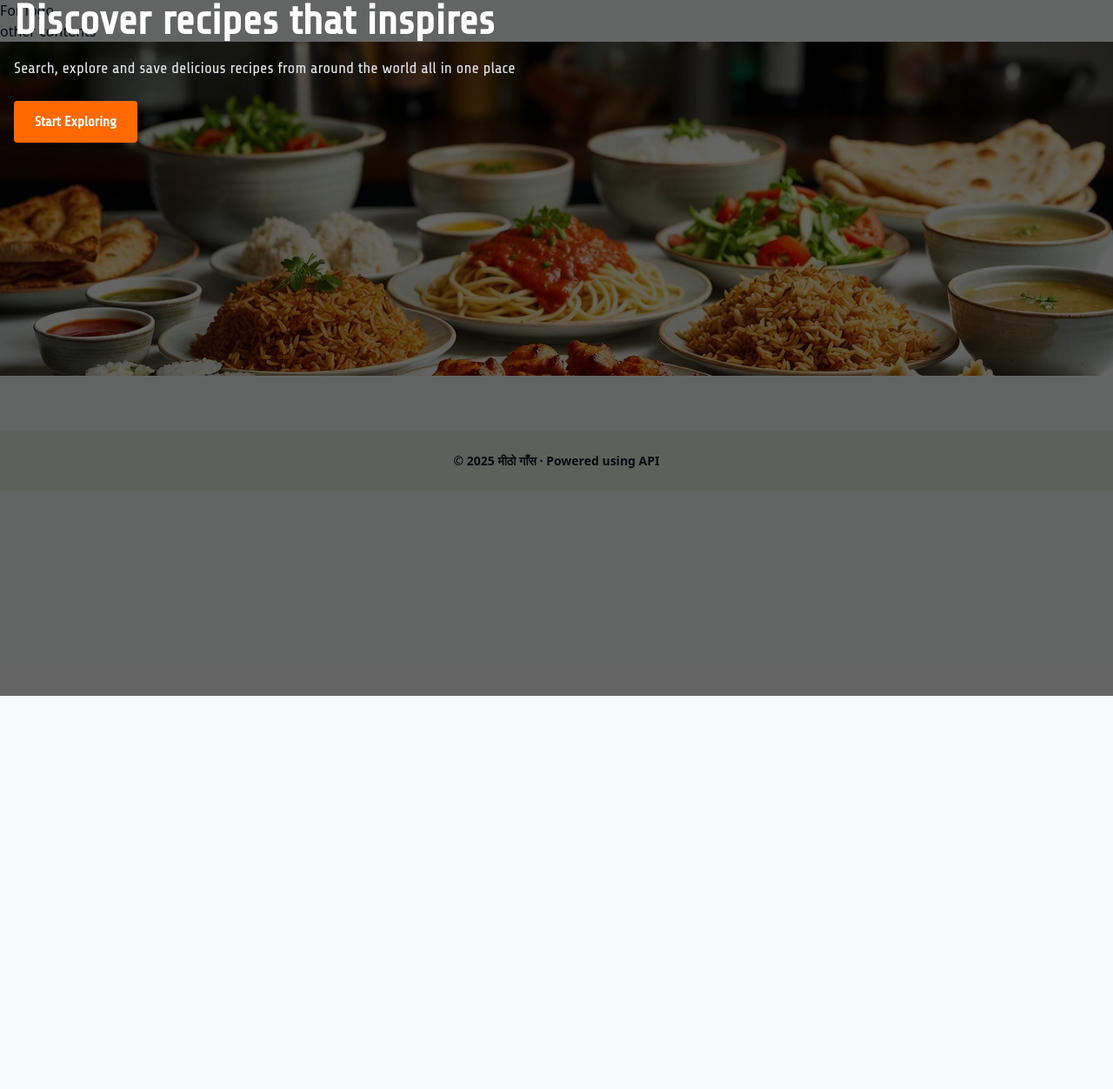
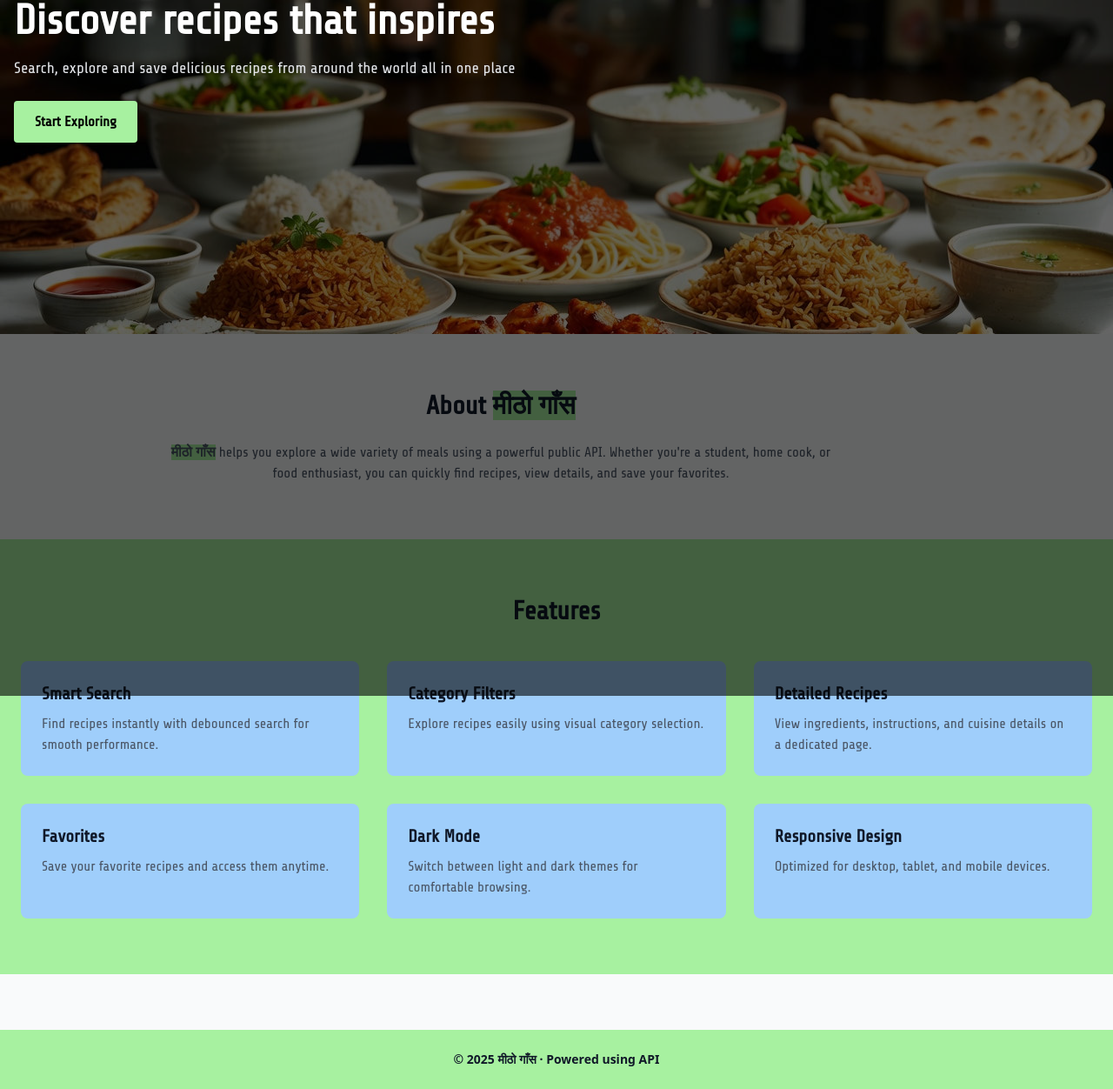
Before and after one commit to bijayjha2025/Projects-React, a React (Vite) app in the folder RecipeFinder/mithogaas/: page / in a window 1280 px wide. Shown: the whole page at 87% size. Before the commit the page ends 800 px from the top, so only its background shows below. Built offline with nearby package versions, Linux system fonts and the light colour scheme; a web font is replaced by a local one.

Commit message:
Designing homepage with elements

```diff
--- a/RecipeFinder/mithogaas/src/Components/Footer.jsx
+++ b/RecipeFinder/mithogaas/src/Components/Footer.jsx
@@ -1,7 +1,7 @@
 
 function Footer(){
     return(
-        <footer className="bg-[#e7f7e5] py-6 mt-16">
+        <footer className="bg-[#a7f1a0] py-6 mt-16">
             <p className="text-center text-sm font-semibold">© 2025 मीठो गाँस · Powered using API</p>
         </footer>
     );
--- a/RecipeFinder/mithogaas/src/Components/NavBar.jsx
+++ b/RecipeFinder/mithogaas/src/Components/NavBar.jsx
@@ -1,12 +1,14 @@
 
+import React, {useState} from 'react';
+import { Link } from 'react-router-dom';
 function NavBar(){
     return(
-        <nav>
-         <div>
-            <div>For logo</div>
-            <div>other contents</div>
-         </div>
-        </nav>
+     <nav>
+      <div>
+      <div>
+    </div>
+    </div>
+    </nav>
     );
 }
 
--- a/RecipeFinder/mithogaas/src/Pages/HomePage.jsx
+++ b/RecipeFinder/mithogaas/src/Pages/HomePage.jsx
@@ -2,6 +2,7 @@
 import myBanner from '../assets/Images/Banner.jpg';
 
 function HomePage(){
+
  return(
   <div className="flex flex-col">
    <section style={{backgroundImage: `url(${myBanner})`, backgroundSize: "cover", backgroundPosition: "center"}} className="h-96 w-full flex items-center justify-center">
@@ -10,15 +11,45 @@ function HomePage(){
       <div className="relative z-10 max-w-3xl px-4">
         <h1 className="text-4xl md:text-5xl font-bold text-white">Discover recipes that inspires</h1>
         <p className="mt-4 text-lg text-gray-200">Search, explore and save delicious recipes from around the world all in one place</p>
-        <button className='mt-6 px-6 py-3 rounded bg-orange-500 text-white font-semibold hover:bg-orange-600 cursor-pointer'>Start Exploring</button>
+        <button className='mt-6 px-6 py-3 rounded bg-[#a7f1a0] text-black font-semibold hover:bg-[#58e633] cursor-pointer'>Start Exploring</button>
       </div>
     </div>
     </section>
 
+    <section className='py-16 px-6 max-w-6xl mx-ato'>
+     <h2 className='text-3xl font-bold text-center mb-6 font-share'>About <span className='bg-[#a7f1a0]'>मीठो गाँस</span></h2>
+     <p className="text-center text-gray-600 max-w-3xl mx-auto font-share">
+        <span className='font-extrabold bg-[#a7f1a0]'>मीठो गाँस</span> helps you explore a wide variety of meals using a
+        powerful public API. Whether you're a student, home cook, or food
+        enthusiast, you can quickly find recipes, view details, and save your
+        favorites.</p>
+    </section>
 
-     </div>
+    <section className="py-16 bg-[#a7f1a0]">
+     <div className="max-w-auto mx-auto px-6">
+      <h2 className="text-3xl text-center mb-10 font-share font-extrabold">Features</h2>
 
+      <div className="grid gap-8 md:grid-cols-2 lg:grid-cols-3">
+       <FeatureCard title="Smart Search" description="Find recipes instantly with debounced search for smooth performance."/>
+       <FeatureCard title="Category Filters" description="Explore recipes easily using visual category selection."/>
+       <FeatureCard title="Detailed Recipes" description="View ingredients, instructions, and cuisine details on a dedicated page."/>
+       <FeatureCard title="Favorites" description="Save your favorite recipes and access them anytime."/>
+       <FeatureCard title="Dark Mode" description="Switch between light and dark themes for comfortable browsing."/>
+       <FeatureCard title="Responsive Design" description="Optimized for desktop, tablet, and mobile devices."/>
+      </div>
+    </div>
+   </section>
+  </div>
   );
+};
+
+const FeatureCard = ({ title, description }) => {
+    return(
+        <div className='p-6 rounded-lg bg-[#9fcefb]'>
+            <h3 className="text-xl font-bold mb-2 font-share">{title}</h3>
+            <p className="text-gray-600 font-share">{description}</p>
+        </div>
+    )
 }
 
 export default HomePage
```
